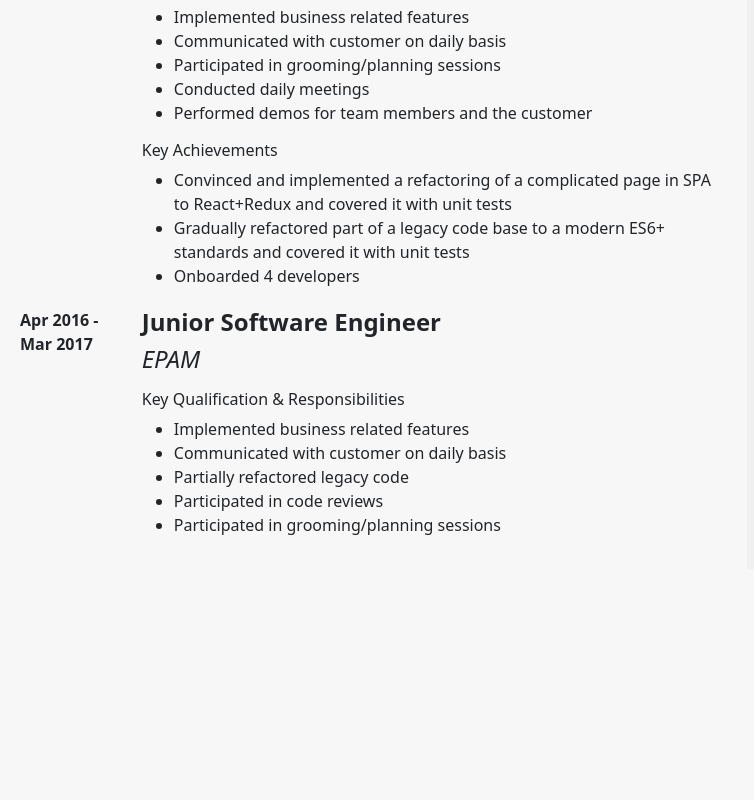
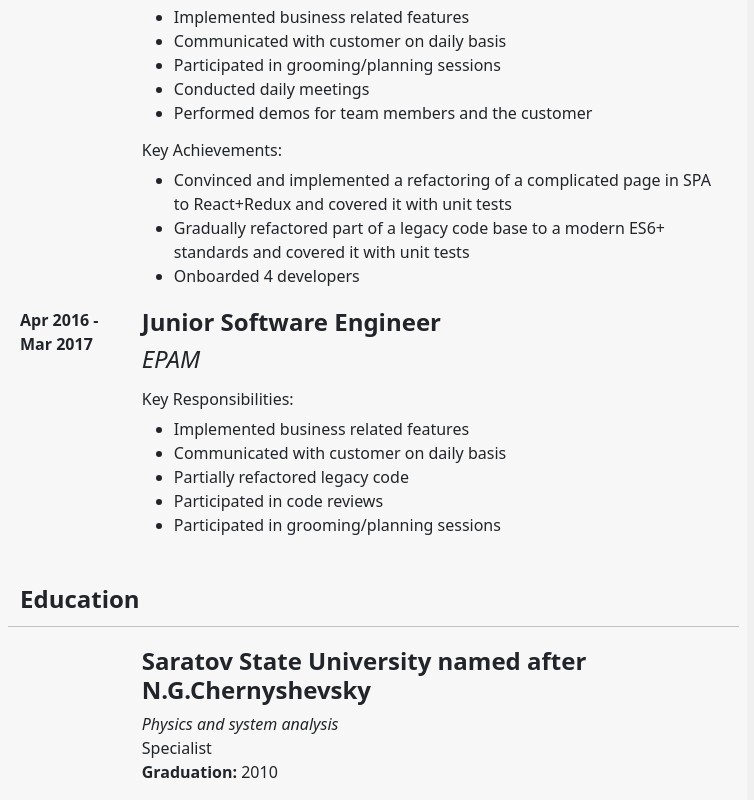
Before and after one commit to Agnarh/agnarh.github.io, a React app in the folder site/: page / in a window 1280 px wide. Shown: the part 1616-2416 px from the top of the page, without its empty margins (0-754 px from the left). Before the commit the page ends 2185 px from the top, so only its background shows below. Built offline with nearby package versions, Linux system fonts and the light colour scheme.

Commit message:
Added education, minor changes in experience section

```diff
--- /dev/null
+++ b/site/src/mainSection/education.tsx
@@ -0,0 +1,13 @@
+import { SectionWrapper } from '../common/sideSectionWrapper';
+import React from 'react';
+
+export const Education = () => (
+    <SectionWrapper name="Education">
+        <div className="col col-12 col-md-10 offset-md-2">
+            <h4 className="fw-bold">Saratov State University named after N.G.Chernyshevsky</h4>
+            <div className="fst-italic">Physics and system analysis</div>
+            <div>Specialist</div>
+            <div><span className="fw-bold">Graduation:</span> 2010</div>
+        </div>
+    </SectionWrapper>
+);
--- a/site/src/mainSection/experienceRecord.tsx
+++ b/site/src/mainSection/experienceRecord.tsx
@@ -11,19 +11,19 @@ type ExperienceRecordProps = {
 
 export const ExperienceRecord: FC<ExperienceRecordProps> = ({ start, end, title, companyName, responsibilities, achievements }) => (
     <>
-        <div className="col col-2 fw-bold">{start} - {end ? end : 'Present'}</div>
-        <div className="col col-10">
+        <div className="col col-12 col-md-2 fw-bold">{start} - {end ? end : 'Present'}</div>
+        <div className="col col-12 col-md-10">
             <h4 className="fw-bold">{title}</h4>
             <h4 className="fst-italic">{companyName}</h4>
             <div className="my-3">
-                <h6>Key Qualification & Responsibilities</h6>
+                <h6>Key Responsibilities:</h6>
                 <ul>
                     {responsibilities.map(responsibility => <li key={responsibility}>{responsibility}</li>)}
                 </ul>
             </div>
             {achievements && (
                 <div className="my-3">
-                    <h6>Key Achievements</h6>
+                    <h6>Key Achievements:</h6>
                     <ul>
                         {achievements.map(achievement => <li key={achievement}>{achievement}</li>)}
                     </ul>
--- a/site/src/mainSection/index.tsx
+++ b/site/src/mainSection/index.tsx
@@ -1,10 +1,12 @@
 import React from 'react';
+import { Summary } from './summary';
 import { Experience } from './experience';
-import { Summary } from './summary';
+import { Education } from './education';
 
 export const MainSection = () => (
     <div className="col col-12 col-lg-7">
         <Summary />
         <Experience />
+        <Education />
     </div>
 );
```
